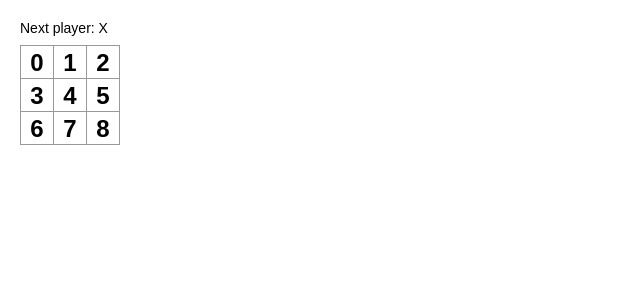
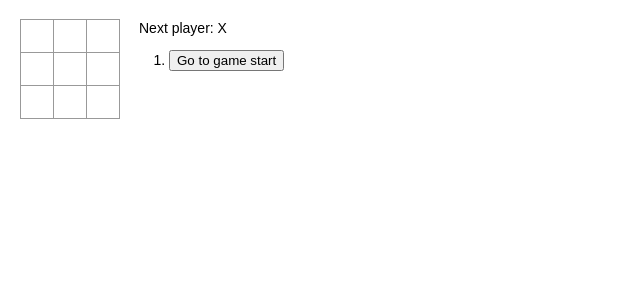
Before and after one commit to abenavides-seequent/reactTutorial, a React (Create React App) app in the folder tic-tac-toe/: page / in a window 1280 px wide. Shown: the top 300 px of the page, without its empty margins (0-640 px from the left). Built offline with nearby package versions, Linux system fonts and the light colour scheme.

Commit message:
Update index.tsx

```diff
--- a/tic-tac-toe/src/index.tsx
+++ b/tic-tac-toe/src/index.tsx
@@ -1,73 +1,152 @@
-import React from 'react';
-import ReactDOM from 'react-dom/client';
-import './index.css';
+import React from 'react'
+import { useState } from 'react';
+import ReactDOM from 'react-dom'
+import "./index.css"
 
-const el = document.getElementById('root')
-if(el === null) throw new Error('Root container missing in index.html')
+//reusable type for valid square states
+type ValidSquare = 'X' | 'O' | null;
 
-type Props = {
-  value: number;
-}
-//could also use interface for this
-
-class Square extends React.Component<Props> {
-  render() {
-    return (
-      <button className="square" onClick={()=> console.log('click')}>    {/* must have the arrow notation or else it will fire every single time the component is rerendered */}
-        {this.props.value}
-      </button>
-    );
+//helper function
+//moved to the top because it's a functional component rather than a class
+const calculateWinner = (squares: ValidSquare[]): ValidSquare => {
+  const lines = [
+    [0, 1, 2],
+    [3, 4, 5],
+    [6, 7, 8],
+    [0, 3, 6],
+    [1, 4, 7],
+    [2, 5, 8],
+    [0, 4, 8],
+    [2, 4, 6]
+  ];
+  for (let i = 0; i < lines.length; i++) {
+    const [a, b, c] = lines[i];
+    if (squares[a] && squares[a] === squares[b] && squares[a] === squares[c]) {
+      return squares[a];
     }
   }
+  return null;
+};
 
-class Board extends React.Component {
-  renderSquare(i: number) {
-    return <Square value={i} />;
+interface SquareProps {
+  onClick(): void;
+  value: ValidSquare;
 }
 
-  render() {
-    const status = 'Next player: X';
+//clickable button inside square displays current cell value (X, O , null)
+//called by Board function
+const Square: React.FC<SquareProps> = (props) => {
+  return (
+    <button className="square" onClick={props.onClick}>
+      {props.value}
+    </button>
+  )
+}
 
+interface BoardProps {
+  onClick(i: number): void;
+  squares: ValidSquare[];
+}
+
+//board function renders entire board
+const Board: React.FC<BoardProps> = (props) => {
+  const renderSquare = (i: number) => {
+    return (
+      <Square
+        value={props.squares[i]}
+        onClick={() => props.onClick(i)}
+      />
+    )
+  };
   return (
     <div>
-        <div className="status">{status}</div>
       <div className="board-row">
-          {this.renderSquare(0)}
-          {this.renderSquare(1)}
-          {this.renderSquare(2)}
+        {renderSquare(0)}
+        {renderSquare(1)}
+        {renderSquare(2)}
       </div>
       <div className="board-row">
-          {this.renderSquare(3)}
-          {this.renderSquare(4)}
-          {this.renderSquare(5)}
+        {renderSquare(3)}
+        {renderSquare(4)}
+        {renderSquare(5)}
       </div>
       <div className="board-row">
-          {this.renderSquare(6)}
-          {this.renderSquare(7)}
-          {this.renderSquare(8)}
+        {renderSquare(6)}
+        {renderSquare(7)}
+        {renderSquare(8)}
       </div>
     </div>
   );
+};
+
+//game function controls game mechanics
+const Game: React.FC = () => {
+  const [xIsNext, setXIsNext] = useState<boolean>(true);    //controls who's turn it is
+  const [stepNumber, setStepNumber] = useState<number>(0);    //controls the number of turns taken
+  const [history, setHistory] = useState<{squares: ValidSquare[]}[]>([      //controls previous board placements
+    {
+      squares: Array(9).fill(null)
     }
+  ]);
+
+  const handleClick = (i: number): void => {
+    const newHistory = history.slice(0, stepNumber + 1);        //makes a copy of history to for immutability
+    const current = newHistory[newHistory.length - 1];          //current board history
+    const squares = current.squares.slice();                    //
+    if(calculateWinner(squares) || squares[i]) {                //returns if a winner is declared or if there is a tie
+      return;
+    }
+    squares[i] = xIsNext ? "X" : "O";                           //sets square to current player symbol
+    setHistory(newHistory.concat([                              //uses concat instead of push to not mutate the original array
+      {
+        squares: squares
+      }
+    ]));
+    setStepNumber(newHistory.length)                            //changes the number of turns taken to reflect the length of the array
+    setXIsNext(!xIsNext)                                        //changes who's turn it is
   }
 
-class Game extends React.Component {
-  render() {
+  const jumpTo = (step: number): void => {                      //function changes the turn number and the next player
+    setStepNumber(step)
+    setXIsNext((step % 2) === 0)
+  }
+
+  const current = history[stepNumber];
+  const winner = calculateWinner(current.squares)
+
+  const moves = history.map((step, move) => {                   //maps all existing moves for user to jump through
+    const desc = move ?
+      'Go to move #' + move :
+      'Go to game start';
     return (
+      <li key = {move}>
+        <button onClick={() => jumpTo(move)}>{desc}</button>
+      </li>
+    )
+  })
+
+  let status;                                                 //let -> variable may be reassigned
+  if(winner) {                                                //displays winner or next turn
+    status = "Winner: " + winner;
+  } else {
+    status = "Next player: " + (xIsNext? "X" : "O")
+  }
+
+  return(
     <div className="game">
       <div className="game-board">
-          <Board />
+        <Board
+          squares={current.squares}
+          onClick={i => handleClick(i)}
+        />
       </div>
       <div className="game-info">
-          <div>{/* status */}</div>
-          <ol>{/* TODO */}</ol>
+        <div>{status}</div>
+        <ol>{moves}</ol>
       </div>
     </div>
-    );
-  }
+  )
 }
 
-// ========================================
 
-const root = ReactDOM.createRoot(el);
-root.render(<Game />);
+ReactDOM.render(<Game />, document.getElementById("root"));
```
Lines whose indentation alone changed are shown as unchanged.
